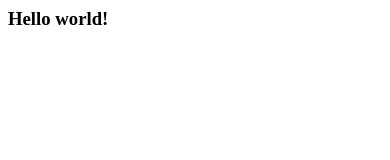
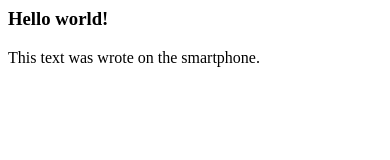
Before and after one commit to michal016/page-test, a plain HTML site: page index.html in a window 390 px wide. Drawn offline with Linux system fonts and the light colour scheme.

Commit message:
Smartphone edit

```diff
--- a/index.html
+++ b/index.html
@@ -4,5 +4,6 @@
 </head>
 <body>
 <h3>Hello world!</h3>
+<p>This text was wrote on the smartphone.</p>
 </body>
 </html>
```
